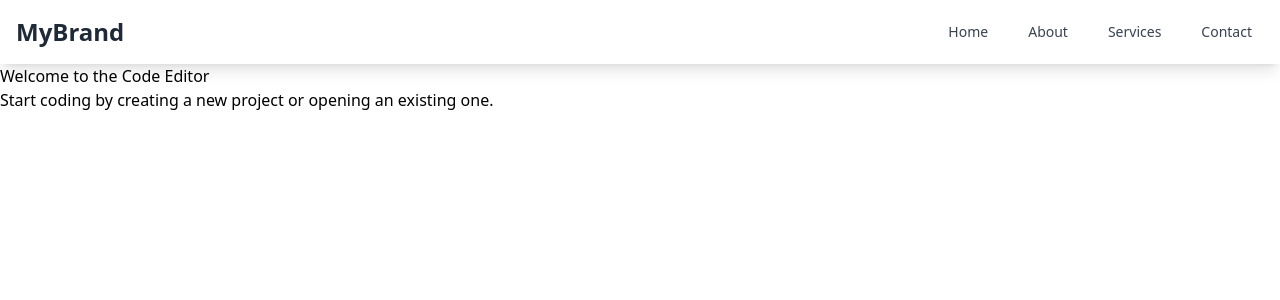
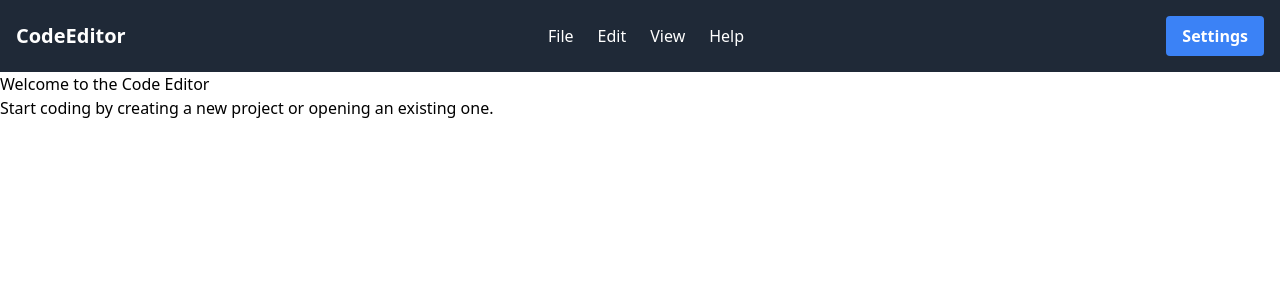
Before and after one commit to A-JA-Y/code-editor, a React (Vite) app in the folder client/: page / in a window 1280 px wide. Shown: the top 300 px of the page. Built offline with nearby package versions, Linux system fonts and the light colour scheme.

Commit message:
creating navbar

```diff
--- a/client/src/components/Navbar.jsx
+++ b/client/src/components/Navbar.jsx
@@ -1,106 +1,56 @@
-import React, { useState } from 'react'
+import React from 'react';
 
 const Navbar = () => {
-    const [isOpen, setIsOpen] = useState(false)
+    return (
+        <nav className="flex justify-between items-center bg-gray-800 p-4 relative">
+            <div className="text-white font-bold text-xl">
+                CodeEditor
+            </div>
+            <ul className="flex space-x-6">
+                <li className="relative group text-white hover:underline cursor-pointer">
+                    File
+                    <ul className="absolute bg-gray-800 mt-2 py-2 w-40 opacity-0 transform scale-95 group-hover:opacity-100 group-hover:scale-100 transition-all duration-300 pointer-events-none group-hover:pointer-events-auto origin-top">
+                        <li className="px-4 py-2 hover:bg-gray-700 cursor-pointer">New File</li>
+                        <li className="px-4 py-2 hover:bg-gray-700 cursor-pointer">Open File</li>
+                        <li className="px-4 py-2 hover:bg-gray-700 cursor-pointer">Save</li>
+                        <li className="px-4 py-2 hover:bg-gray-700 cursor-pointer">Save As</li>
+                        <li className="px-4 py-2 hover:bg-gray-700 cursor-pointer">Close File</li>
+                    </ul>
+                </li>
+                <li className="relative group text-white hover:underline cursor-pointer">
+                    Edit
+                    <ul className="absolute bg-gray-800 mt-2 py-2 w-40 opacity-0 transform scale-95 group-hover:opacity-100 group-hover:scale-100 transition-all duration-300 pointer-events-none group-hover:pointer-events-auto origin-top">
+                        <li className="px-4 py-2 hover:bg-gray-700 cursor-pointer">Undo</li>
+                        <li className="px-4 py-2 hover:bg-gray-700 cursor-pointer">Redo</li>
+                        <li className="px-4 py-2 hover:bg-gray-700 cursor-pointer">Cut</li>
+                        <li className="px-4 py-2 hover:bg-gray-700 cursor-pointer">Copy</li>
+                        <li className="px-4 py-2 hover:bg-gray-700 cursor-pointer">Paste</li>
+                        <li className="px-4 py-2 hover:bg-gray-700 cursor-pointer">Select All</li>
+                    </ul>
+                </li>
+                <li className="relative group text-white hover:underline cursor-pointer">
+                    View
+                    <ul className="absolute bg-gray-800 mt-2 py-2 w-40 opacity-0 transform scale-95 group-hover:opacity-100 group-hover:scale-100 transition-all duration-300 pointer-events-none group-hover:pointer-events-auto origin-top">
+                        <li className="px-4 py-2 hover:bg-gray-700 cursor-pointer">Zoom In</li>
+                        <li className="px-4 py-2 hover:bg-gray-700 cursor-pointer">Zoom Out</li>
+                        <li className="px-4 py-2 hover:bg-gray-700 cursor-pointer">Reset Zoom</li>
+                        <li className="px-4 py-2 hover:bg-gray-700 cursor-pointer">Full Screen</li>
+                    </ul>
+                </li>
+                <li className="relative group text-white hover:underline cursor-pointer">
+                    Help
+                    <ul className="absolute bg-gray-800 mt-2 py-2 w-40 opacity-0 transform scale-95 group-hover:opacity-100 group-hover:scale-100 transition-all duration-300 pointer-events-none group-hover:pointer-events-auto origin-top">
+                        <li className="px-4 py-2 hover:bg-gray-700 cursor-pointer">Documentation</li>
+                        <li className="px-4 py-2 hover:bg-gray-700 cursor-pointer">Report Issue</li>
+                        <li className="px-4 py-2 hover:bg-gray-700 cursor-pointer">About</li>
+                    </ul>
+                </li>
+            </ul>
+            <button className="bg-blue-500 hover:bg-blue-700 text-white font-bold py-2 px-4 rounded transition-colors duration-300">
+                Settings
+            </button>
+        </nav>
+    );
+};
 
-    return (
-        <nav className="bg-white shadow-lg">
-            <div className="max-w-7xl mx-auto px-4">
-                <div className="flex justify-between items-center h-16">
-                    {/* Brand */}
-                    <div className="flex-shrink-0">
-                        <h1 className="text-2xl font-bold text-gray-800">MyBrand</h1>
-                    </div>
-                    {/* Desktop Menu */}
-                    <div className="hidden md:block">
-                        <div className="ml-10 flex items-baseline space-x-4">
-                            <a
-                                href="#home"
-                                className="px-3 py-2 rounded-md text-sm font-medium text-gray-700 hover:text-white hover:bg-blue-500 transition duration-300 transform hover:scale-105"
-                            >
-                                Home
-                            </a>
-                            <a
-                                href="#about"
-                                className="px-3 py-2 rounded-md text-sm font-medium text-gray-700 hover:text-white hover:bg-blue-500 transition duration-300 transform hover:scale-105"
-                            >
-                                About
-                            </a>
-                            <a
-                                href="#services"
-                                className="px-3 py-2 rounded-md text-sm font-medium text-gray-700 hover:text-white hover:bg-blue-500 transition duration-300 transform hover:scale-105"
-                            >
-                                Services
-                            </a>
-                            <a
-                                href="#contact"
-                                className="px-3 py-2 rounded-md text-sm font-medium text-gray-700 hover:text-white hover:bg-blue-500 transition duration-300 transform hover:scale-105"
-                            >
-                                Contact
-                            </a>
-                        </div>
-                    </div>
-                    {/* Mobile Menu Button */}
-                    <div className="md:hidden">
-                        <button
-                            onClick={() => setIsOpen(!isOpen)}
-                            type="button"
-                            className="text-gray-700 hover:text-gray-900 focus:outline-none focus:text-gray-900"
-                        >
-                            {isOpen ? (
-                                <svg className="h-6 w-6 fill-current" viewBox="0 0 24 24">
-                                    <path
-                                        fillRule="evenodd"
-                                        clipRule="evenodd"
-                                        d="M18.3 5.71a1 1 0 00-1.42-1.42L12 9.17 7.12 4.29A1 1 0 105.7 5.71L10.59 10.6 5.7 15.49a1 1 0 001.42 1.42L12 12.83l4.88 4.88a1 1 0 001.42-1.42l-4.89-4.88 4.89-4.89z"
-                                    />
-                                </svg>
-                            ) : (
-                                <svg className="h-6 w-6 fill-current" viewBox="0 0 24 24">
-                                    <path
-                                        fillRule="evenodd"
-                                        clipRule="evenodd"
-                                        d="M4 5h16a1 1 0 010 2H4a1 1 0 110-2zm0 6h16a1 1 0 010 2H4a1 1 0 110-2zm0 6h16a1 1 0 010 2H4a1 1 0 110-2z"
-                                    />
-                                </svg>
-                            )}
-                        </button>
-                    </div>
-                </div>
-            </div>
-            {/* Mobile Menu */}
-            {isOpen && (
-                <div className="md:hidden">
-                    <div className="px-2 pt-2 pb-3 space-y-1 sm:px-3">
-                        <a
-                            href="#home"
-                            className="block px-3 py-2 rounded-md text-base font-medium text-gray-700 hover:text-white hover:bg-blue-500 transition duration-300 transform hover:scale-105"
-                        >
-                            Home
-                        </a>
-                        <a
-                            href="#about"
-                            className="block px-3 py-2 rounded-md text-base font-medium text-gray-700 hover:text-white hover:bg-blue-500 transition duration-300 transform hover:scale-105"
-                        >
-                            About
-                        </a>
-                        <a
-                            href="#services"
-                            className="block px-3 py-2 rounded-md text-base font-medium text-gray-700 hover:text-white hover:bg-blue-500 transition duration-300 transform hover:scale-105"
-                        >
-                            Services
-                        </a>
-                        <a
-                            href="#contact"
-                            className="block px-3 py-2 rounded-md text-base font-medium text-gray-700 hover:text-white hover:bg-blue-500 transition duration-300 transform hover:scale-105"
-                        >
-                            Contact
-                        </a>
-                    </div>
-                </div>
-            )}
-        </nav>
-    )
-}
-
-export default Navbar
+export default Navbar;
```
